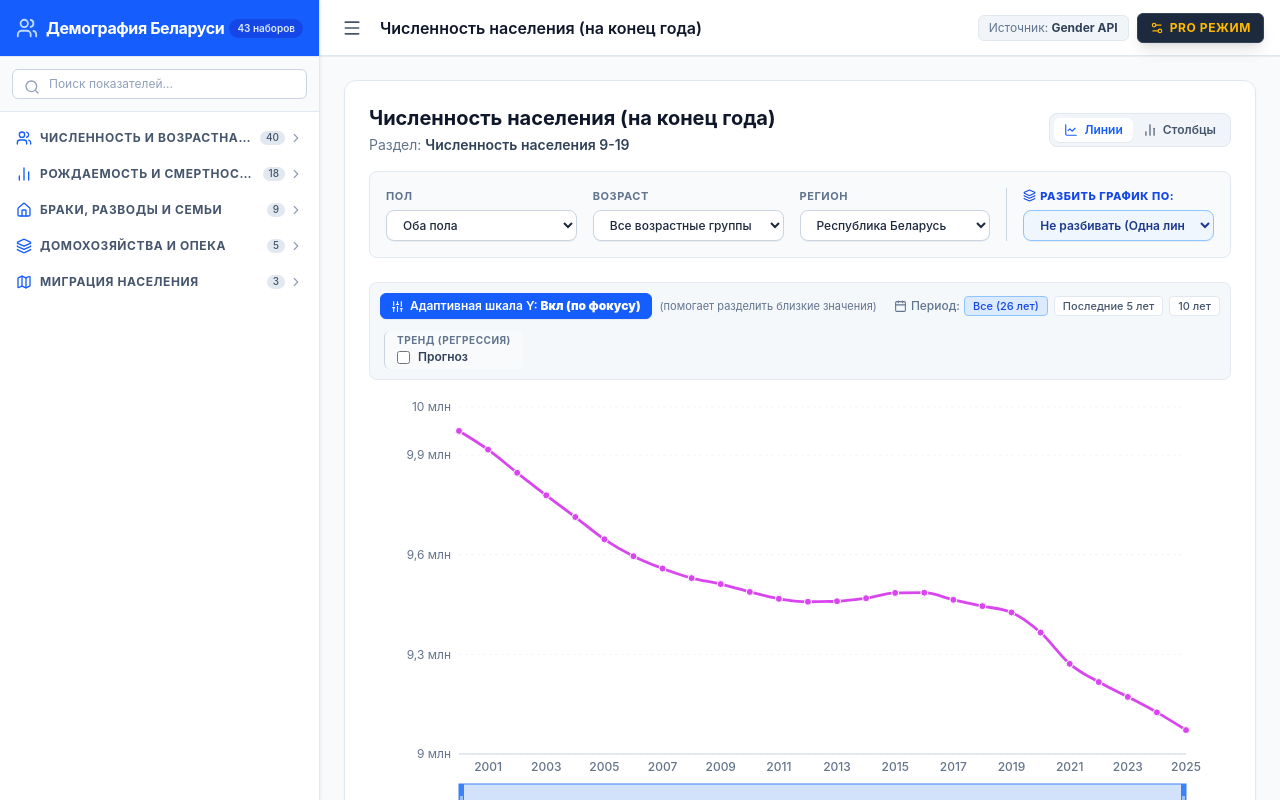
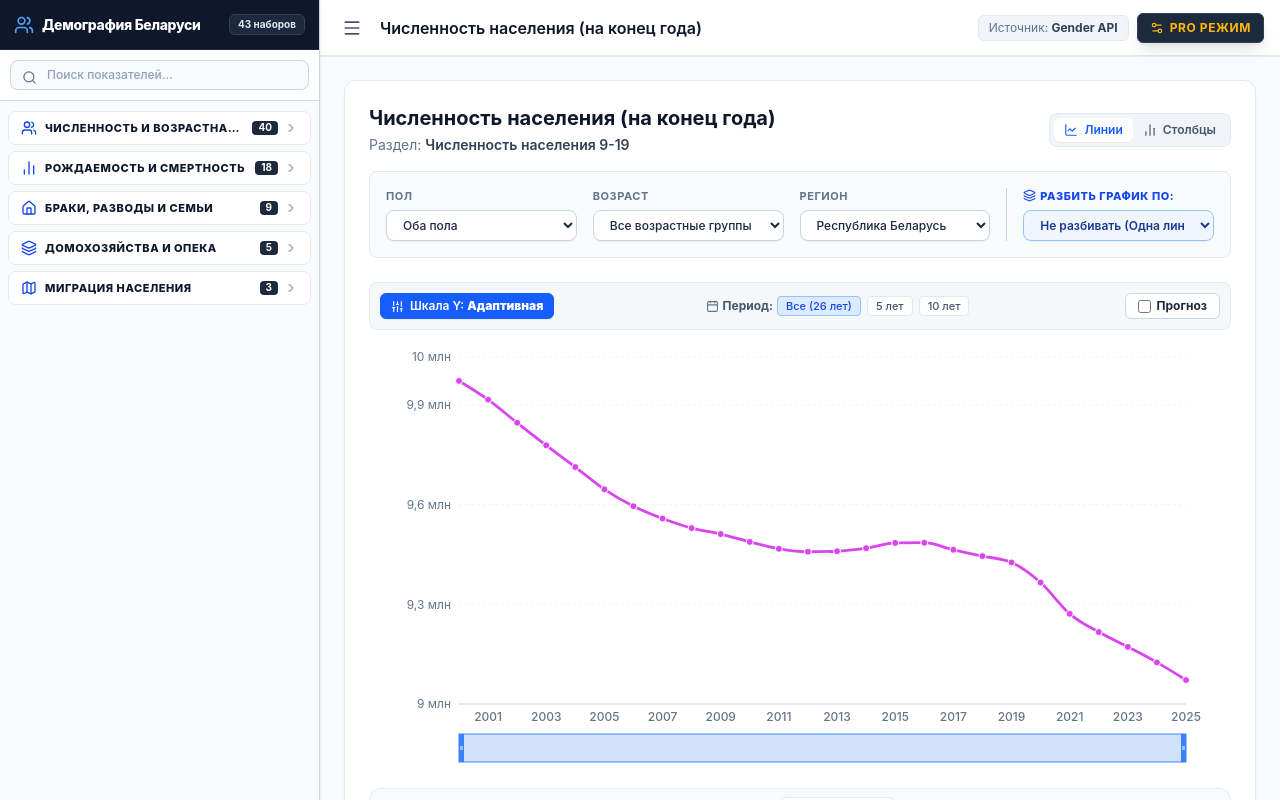
Before and after one commit to RDincorp/BelHouseholdDemography, a React (Vite) app: page / in a window 1280 px wide. Built offline with nearby package versions, Linux system fonts and the light colour scheme.

Commit message:
style: High contrast sidebar navigation and concise analyst UI

```diff
--- a/src/App.jsx
+++ b/src/App.jsx
@@ -115,35 +115,35 @@ function App() {
         <>
           {/* Sidebar */}
           <aside className={classNames(
-            "bg-white border-r border-slate-200 flex flex-col transition-[width] duration-200 ease-in-out z-20 shadow-sm shrink-0 overflow-hidden",
+            "bg-slate-50 border-r border-slate-300 flex flex-col transition-[width] duration-200 ease-in-out z-20 shadow-sm shrink-0 overflow-hidden",
             isSidebarOpen ? "w-80" : "w-0 border-r-0"
           )}>
             {/* Sidebar Header */}
-            <div className="p-4 border-b border-slate-200 bg-blue-600 text-white flex items-center justify-between shrink-0">
+            <div className="p-3.5 border-b border-slate-800 bg-slate-900 text-white flex items-center justify-between shrink-0">
               <div className="flex items-center space-x-2">
-                <Users className="text-blue-200" size={22} />
-                <h1 className="text-base font-bold tracking-tight truncate">Демография Беларуси</h1>
+                <Users className="text-blue-400" size={20} />
+                <h1 className="text-sm font-extrabold tracking-tight truncate text-white">Демография Беларуси</h1>
               </div>
-              <span className="text-[10px] bg-blue-700 text-blue-100 px-2 py-0.5 rounded-full font-semibold">
+              <span className="text-[10px] bg-slate-800 text-slate-200 border border-slate-700 px-2 py-0.5 rounded-md font-bold">
                 {db.datasets.length} наборов
               </span>
             </div>
 
             {/* Sidebar Search Bar */}
-        <div className="p-3 border-b border-slate-200 bg-slate-50 shrink-0">
+            <div className="p-2.5 border-b border-slate-300 bg-white shrink-0">
               <div className="relative">
-            <Search className="absolute left-3 top-2.5 text-slate-400" size={16} />
+                <Search className="absolute left-3 top-2.5 text-slate-500" size={15} />
                 <input
                   type="text"
                   placeholder="Поиск показателей..."
                   value={searchQuery}
                   onChange={e => setSearchQuery(e.target.value)}
-              className="w-full pl-9 pr-3 py-1.5 text-xs bg-white border border-slate-300 rounded-md focus:outline-none focus:ring-2 focus:ring-blue-500 focus:border-blue-500 transition-all placeholder:text-slate-400"
+                  className="w-full pl-9 pr-7 py-1.5 text-xs bg-slate-50 border border-slate-300 text-slate-900 font-medium rounded-lg focus:outline-none focus:ring-2 focus:ring-blue-600 focus:border-blue-600 focus:bg-white transition-all placeholder:text-slate-400"
                 />
                 {searchQuery && (
                   <button
                     onClick={() => setSearchQuery('')}
-                className="absolute right-2.5 top-2 text-slate-400 hover:text-slate-600 text-xs font-bold"
+                    className="absolute right-2.5 top-2 text-slate-400 hover:text-slate-700 text-xs font-bold"
                   >
                     ✕
                   </button>
@@ -152,33 +152,36 @@ function App() {
             </div>
 
             {/* Tree Navigation Menu */}
-        <div className="flex-1 overflow-y-auto py-3 px-2">
+            <div className="flex-1 overflow-y-auto py-2.5 px-2 space-y-1.5">
               {treeGroupedDatasets.map(group => {
                 const GroupIcon = group.icon;
                 const isExpanded = expandedTreeGroups[group.id] || searchQuery.trim().length > 0;
 
                 return (
-              <div key={group.id} className="mb-2">
+                  <div key={group.id} className="rounded-lg overflow-hidden border border-slate-200 bg-white">
                     {/* Tree Category Header */}
                     <button
                       onClick={() => toggleGroup(group.id)}
-                  className="w-full flex items-center justify-between px-2 py-1.5 text-xs font-bold text-slate-600 hover:text-slate-900 hover:bg-slate-100 rounded-md transition-colors text-left group"
+                      className={classNames(
+                        "w-full flex items-center justify-between px-3 py-2 text-xs font-bold text-slate-900 transition-colors text-left select-none cursor-pointer",
+                        isExpanded ? "bg-slate-100/90 text-slate-950 border-b border-slate-200" : "bg-white hover:bg-slate-100 text-slate-800"
+                      )}
                     >
                       <div className="flex items-center space-x-2 truncate pr-2">
-                    <GroupIcon size={16} className="text-blue-600 shrink-0" />
-                    <span className="truncate uppercase tracking-wider">{group.title}</span>
+                        <GroupIcon size={16} className="text-blue-700 shrink-0" />
+                        <span className="truncate uppercase tracking-wider text-[11px] font-extrabold">{group.title}</span>
                       </div>
-                  <div className="flex items-center space-x-1 shrink-0">
-                    <span className="text-[10px] bg-slate-200 text-slate-600 px-1.5 py-0.2 rounded-full font-medium">
+                      <div className="flex items-center space-x-1.5 shrink-0">
+                        <span className="text-[10px] bg-slate-800 text-white px-1.5 py-0.2 rounded font-bold">
                           {group.items.length}
                         </span>
-                    {isExpanded ? <ChevronDown size={14} className="text-slate-400" /> : <ChevronRight size={14} className="text-slate-400" />}
+                        {isExpanded ? <ChevronDown size={14} className="text-slate-700" /> : <ChevronRight size={14} className="text-slate-400" />}
                       </div>
                     </button>
 
                     {/* Tree Items List */}
                     {isExpanded && (
-                  <ul className="mt-1 ml-2 pl-2 border-l border-slate-200 space-y-0.5">
+                      <ul className="p-1.5 space-y-0.5 bg-slate-50/70">
                         {group.items.map(item => {
                           const isActive = activeDatasetId === item.id;
                           return (
@@ -186,12 +189,11 @@ function App() {
                               <button
                                 onClick={() => setActiveDatasetId(item.id)}
                                 className={classNames(
-                              "w-full text-left px-2.5 py-1.5 text-xs rounded-md transition-all leading-snug font-normal",
+                                  "w-full text-left px-2.5 py-1.5 text-xs rounded-md transition-all leading-snug cursor-pointer",
                                   isActive
-                                ? "bg-blue-50 text-blue-700 font-semibold border-l-2 border-blue-600 pl-2 shadow-2xs"
-                                : "text-slate-700 hover:bg-slate-100 hover:text-slate-900"
+                                    ? "bg-blue-600 text-white font-semibold shadow-xs"
+                                    : "text-slate-800 hover:bg-slate-200/80 hover:text-slate-950 font-medium"
                                 )}
-                            title={item.title}
                               >
                                 {item.title}
                               </button>
@@ -205,8 +207,8 @@ function App() {
               })}
 
               {treeGroupedDatasets.length === 0 && (
-            <div className="p-4 text-center text-xs text-slate-400">
-              Показатели по запросу «{searchQuery}» не найдены
+                <div className="p-4 text-center text-xs text-slate-500 font-medium">
+                  Показатели не найдены
                 </div>
               )}
             </div>
@@ -587,31 +589,27 @@ function DatasetViewer({ dataset }) {
             <button
               onClick={() => setIsAdaptiveY(!isAdaptiveY)}
               className={classNames(
-                "px-2.5 py-1 rounded-md font-medium text-xs flex items-center space-x-1.5 transition-all border shadow-2xs",
+                "px-2.5 py-1 rounded-md font-medium text-xs flex items-center space-x-1.5 transition-all border shadow-2xs cursor-pointer",
                 isAdaptiveY
                   ? "bg-blue-600 text-white border-blue-600 font-semibold"
                   : "bg-white text-slate-700 border-slate-300 hover:bg-slate-50"
               )}
-              title="Адаптирует масштаб оси Y под диапазон данных, чтобы различия между близкими линиями были четко видны"
             >
               <Sliders size={13} />
-              <span>Адаптивная шкала Y: <strong>{isAdaptiveY ? 'Вкл (по фокусу)' : 'От 0'}</strong></span>
+              <span>Шкала Y: <strong>{isAdaptiveY ? 'Адаптивная' : 'От 0'}</strong></span>
             </button>
-            <span className="text-[11px] text-slate-500 hidden md:inline">
-              (помогает разделить близкие значения)
-            </span>
           </div>
 
           {/* Fix 5: Period quick preset buttons */}
           {yearsList.length > 3 && (
             <div className="flex items-center space-x-1.5">
-              <span className="text-slate-500 font-medium mr-1 flex items-center">
-                <Calendar size={13} className="mr-1" /> Период:
+              <span className="text-slate-600 font-bold mr-1 flex items-center">
+                <Calendar size={13} className="mr-1 text-slate-500" /> Период:
               </span>
               <button
                 onClick={() => setQuickPeriodPreset('all')}
                 className={classNames(
-                  "px-2 py-0.5 rounded text-[11px] font-medium transition-colors border",
+                  "px-2 py-0.5 rounded text-[11px] font-medium transition-colors border cursor-pointer",
                   yearRangeIndices[0] === 0 && yearRangeIndices[1] === yearsList.length - 1
                     ? "bg-blue-100 text-blue-700 border-blue-300 font-bold"
                     : "bg-white text-slate-600 border-slate-200 hover:bg-slate-50"
@@ -623,20 +621,20 @@ function DatasetViewer({ dataset }) {
                 <button
                   onClick={() => setQuickPeriodPreset(5)}
                   className={classNames(
-                    "px-2 py-0.5 rounded text-[11px] font-medium transition-colors border",
+                    "px-2 py-0.5 rounded text-[11px] font-medium transition-colors border cursor-pointer",
                     yearRangeIndices[1] - yearRangeIndices[0] + 1 === 5 && yearRangeIndices[1] === yearsList.length - 1
                       ? "bg-blue-100 text-blue-700 border-blue-300 font-bold"
                       : "bg-white text-slate-600 border-slate-200 hover:bg-slate-50"
                   )}
                 >
-                  Последние 5 лет
+                  5 лет
                 </button>
               )}
               {yearsList.length >= 10 && (
                 <button
                   onClick={() => setQuickPeriodPreset(10)}
                   className={classNames(
-                    "px-2 py-0.5 rounded text-[11px] font-medium transition-colors border",
+                    "px-2 py-0.5 rounded text-[11px] font-medium transition-colors border cursor-pointer",
                     yearRangeIndices[1] - yearRangeIndices[0] + 1 === 10 && yearRangeIndices[1] === yearsList.length - 1
                       ? "bg-blue-100 text-blue-700 border-blue-300 font-bold"
                       : "bg-white text-slate-600 border-slate-200 hover:bg-slate-50"
@@ -649,12 +647,9 @@ function DatasetViewer({ dataset }) {
           )}
 
           {/* Forecast UI Controls */}
-          <div className="flex items-center space-x-3 border-l border-slate-300 pl-3 ml-1 bg-slate-50 px-3 py-1 rounded-md">
-            <div className="flex flex-col">
-              <span className="text-[10px] font-bold text-slate-500 uppercase tracking-wider leading-none mb-1">
-                Тренд (Регрессия)
-              </span>
-              <label className="flex items-center space-x-2 cursor-pointer">
+          <div className="flex items-center space-x-3 border-l border-slate-300 pl-3 ml-1 bg-white px-3 py-1 rounded-md border border-slate-200">
+            <div className="flex items-center space-x-2">
+              <label className="flex items-center space-x-1.5 cursor-pointer select-none">
                 <input
                   type="checkbox"
                   checked={forecastYears > 0}
@@ -663,18 +658,18 @@ function DatasetViewer({ dataset }) {
                   }}
                   className="rounded text-amber-500 focus:ring-amber-500 bg-white border-slate-300"
                 />
-                <span className="text-xs font-semibold text-slate-700">Прогноз</span>
+                <span className="text-xs font-bold text-slate-800">Прогноз</span>
               </label>
             </div>
 
             {forecastYears > 0 && (
-              <div className="flex items-center space-x-2 ml-2 border-l border-slate-200 pl-3">
+              <div className="flex items-center space-x-2 border-l border-slate-200 pl-2.5">
                 <input
                   type="range"
                   min="1" max="10" step="1"
                   value={forecastYears}
                   onChange={(e) => handleForecastChange(Number(e.target.value))}
-                  className="w-24 accent-amber-500"
+                  className="w-20 accent-amber-500"
                 />
                 <span className="text-xs font-bold text-amber-600 w-12">{forecastYears} {forecastYears === 1 ? 'год' : forecastYears < 5 ? 'года' : 'лет'}</span>
               </div>
@@ -682,7 +677,7 @@ function DatasetViewer({ dataset }) {
           </div>
         </div>
 
-        {/* Interactive Chart Area (Fix 1: Focus outline removed) */}
+        {/* Interactive Chart Area */}
         {visibleChartData.length > 0 && lines.length > 0 ? (
           <div className="space-y-4">
             <div
@@ -748,7 +743,7 @@ function DatasetViewer({ dataset }) {
                       );
                     })}
 
-                    {/* Fix 5: Interactive period Brush slider directly under the chart */}
+                    {/* Interactive period Brush slider directly under the chart */}
                     {yearsList.length > 2 && (
                       <Brush
                         dataKey="year"
@@ -831,10 +826,10 @@ function DatasetViewer({ dataset }) {
               </ResponsiveContainer>
             </div>
 
-            {/* Fix 2: Interactive Legend without layout shifts */}
+            {/* Interactive Legend without layout shifts */}
             <div className="flex flex-wrap justify-center items-center gap-2 pt-2 px-3 py-2.5 bg-slate-50 rounded-xl border border-slate-200/80 text-xs">
-              <span className="text-[11px] font-bold text-slate-400 uppercase tracking-wider mr-1 select-none">
-                Легенда (клик — скрыть):
+              <span className="text-[11px] font-bold text-slate-500 uppercase tracking-wider mr-1 select-none">
+                Легенда:
               </span>
               {lines.map((key) => {
                 const isHidden = hiddenSeries.has(key);
@@ -855,7 +850,6 @@ function DatasetViewer({ dataset }) {
                           ? "bg-white text-slate-900 shadow-xs border-blue-400 ring-1 ring-blue-300 font-semibold"
                           : "bg-white text-slate-700 border-slate-200 hover:border-slate-300 hover:bg-slate-100/50"
                     )}
-                    title={isHidden ? "Показать категорию на графике" : "Исключить категорию из графика"}
                   >
                     <span
                       className="w-2.5 h-2.5 rounded-full shrink-0 transition-transform duration-150"
@@ -874,8 +868,7 @@ function DatasetViewer({ dataset }) {
         ) : (
           <div className="h-64 flex flex-col items-center justify-center bg-slate-50 rounded-xl text-slate-400 border border-dashed border-slate-300 p-6 text-center">
             <Filter size={32} className="text-slate-300 mb-2" />
-            <p className="font-medium text-sm text-slate-600">Нет данных для выбранной комбинации фильтров</p>
-            <p className="text-xs text-slate-400 mt-1">Попробуйте выбрать другой регион, категорию или сбросить скрытые линии</p>
+            <p className="font-semibold text-sm text-slate-700">Нет данных для выбранной комбинации параметров</p>
           </div>
         )}
       </div>
@@ -885,22 +878,17 @@ function DatasetViewer({ dataset }) {
         <div className="p-4 border-b border-slate-200 bg-slate-50 flex items-center justify-between">
           <h3 className="font-bold text-slate-800 text-sm flex items-center space-x-2">
             <BarChart2 size={16} className="text-blue-600" />
-            <span>Данные в табличном виде ({visibleChartData.length} периодов)</span>
+            <span>Таблица данных ({visibleChartData.length} периодов)</span>
           </h3>
-          <div className="flex items-center space-x-3">
-            <span className="text-xs text-slate-500 hidden sm:inline">
-              Отображаются выбранные периоды и категории
-            </span>
           <button
             onClick={() => {
               const activeLines = lines.filter(l => !hiddenSeries.has(l));
               exportToCSV(visibleChartData, ['year', ...activeLines], dataset.title.replace(/\s+/g, '_'));
             }}
-              className="bg-green-600 hover:bg-green-700 text-white px-3 py-1.5 rounded-md text-xs font-bold transition-colors flex items-center shadow-2xs"
+            className="bg-green-600 hover:bg-green-700 text-white px-3 py-1.5 rounded-md text-xs font-bold transition-colors flex items-center shadow-2xs cursor-pointer"
           >
             Экспорт CSV
           </button>
-          </div>
         </div>
 
         <div className="overflow-x-auto max-h-96">
```
Also changed, not shown: src/components/ProWorkspace.jsx (+8 -11 lines). Lines whose indentation alone changed are shown as unchanged.
